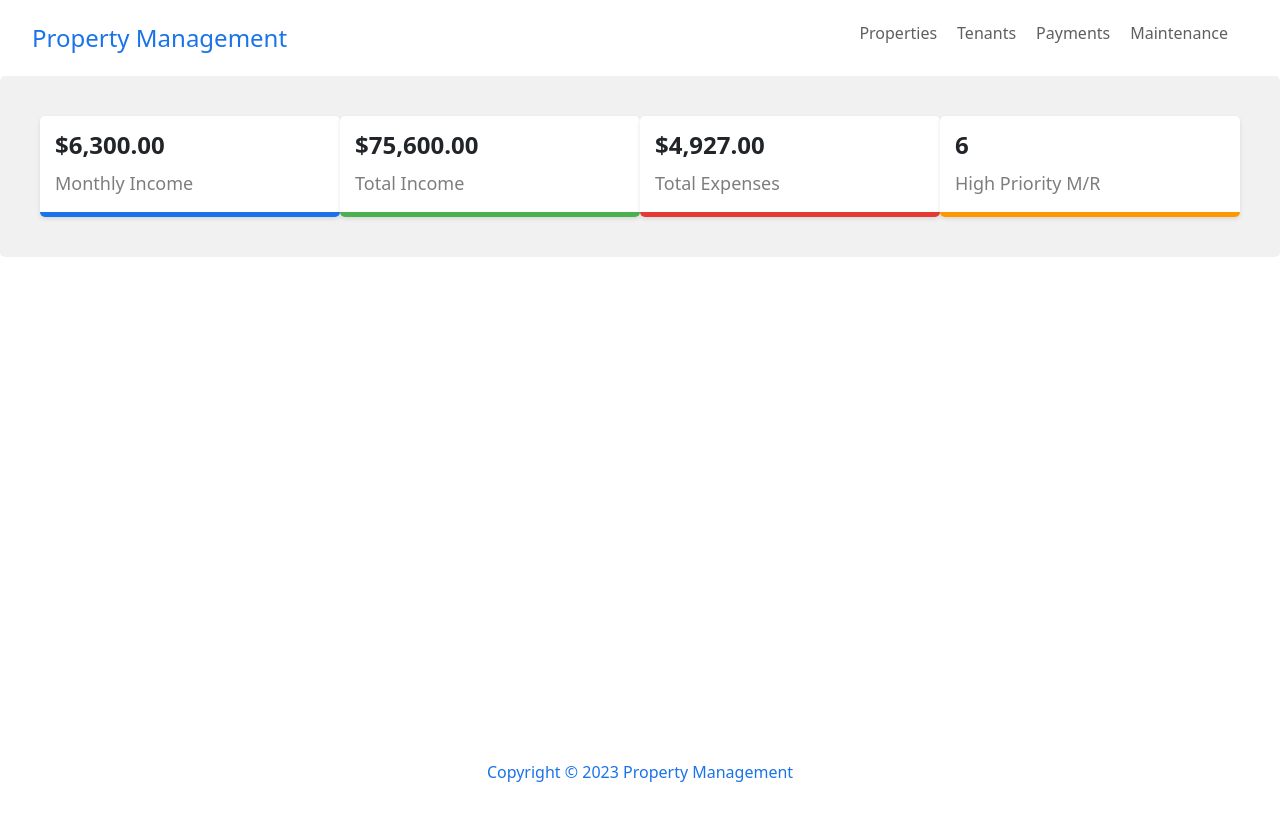
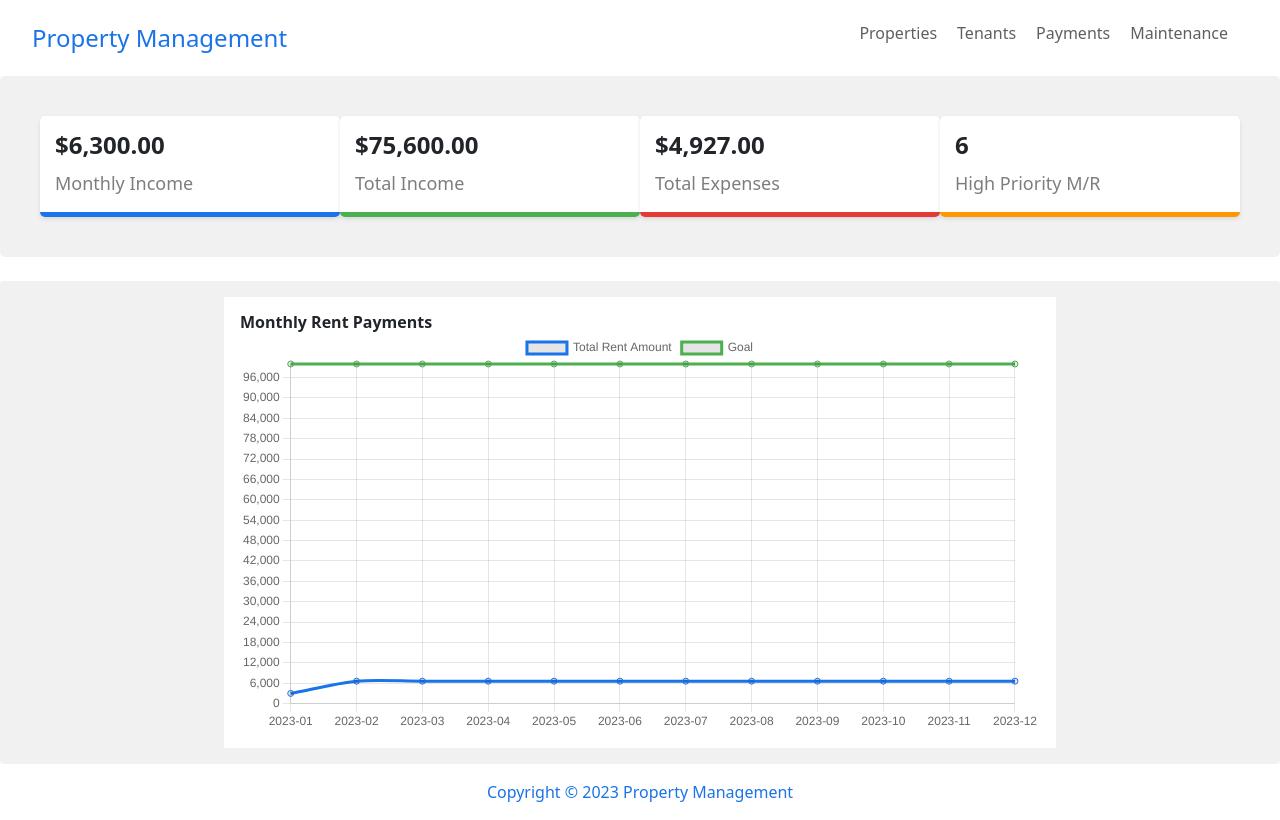
Before and after one commit to zsherman2510/PropertyManagmentProject, a React (Vite) app: page / in a window 1280 px wide. Built offline with nearby package versions, Linux system fonts and the light colour scheme.

Commit message:
created line chart (#7)

```diff
--- /dev/null
+++ b/src/components/Dashboard/FinancialSummary.jsx
@@ -0,0 +1,50 @@
+import React from 'react'
+import { Line } from 'react-chartjs-2'
+
+const FinancialSummary = ({ payments, months, monthlyGoal }) => {
+  const monthlyTotals = months.map(month => {
+    const monthlyPayments = payments.filter(payment => payment.date.startsWith(month));
+    const totalAmount = monthlyPayments.reduce((sum, payment) => sum + payment.amount, 0);
+    return totalAmount;
+  });
+
+  const data = {
+    labels: months,
+    datasets: [
+      {
+        label: 'Total Rent Amount',
+        data: monthlyTotals,
+        fill: false,
+        borderColor: '#1a73e8',
+        tension: 0.3,
+      },
+      {
+        label: 'Goal',
+        data: Array(months.length).fill(monthlyGoal),
+        fill: false,
+        borderColor: '#4caf50',
+        tension: 0.3,
+      }
+    ]
+  }
+
+  const options ={
+    scales: {
+      y: {
+        beginAtZero: true,
+        ticks: {
+          stepSize: 1000
+        }
+      }
+    }
+  }
+
+  return (
+    <div className="dashboard-background p-3">
+      <h2 className="font-bold">Monthly Rent Payments</h2>
+      <Line data={data} options={options}/>
+    </div>
+  )
+}
+
+export default FinancialSummary
--- a/src/components/Dashboard/index.jsx
+++ b/src/components/Dashboard/index.jsx
@@ -1,6 +1,10 @@
 import React, { useState, useEffect } from 'react'
 import OverallSummary from './OverallSummary';
+import FinancialSummary from './FinancialSummary';
+import Chart from "chart.js/auto"
+import { CategoryScale } from 'chart.js';
 
+Chart.register(CategoryScale);
 const Dashboard = () => {
   const [properties, setProperties] = useState([]);
   const [maintenance, setMaintenance] = useState([]);
@@ -27,10 +31,12 @@ const Dashboard = () => {
     }
     fetchData();
   }, [])
+  const monthlyGoal = 100000;
+  const months = [...new Set(payments.map(payment => payment.date.substring(0, 7)))];
+
   const totalIncome = payments.reduce((sum, payment) => sum + payment.amount, 0);
   const totalExpenses = expenses.reduce((sum, expense) => sum + expense.amount, 0);
   const highPriorityMaintenance = maintenance.filter((request) => request.priority === "High");
-  console.log(highPriorityMaintenance, 'high priority maintnenace')
   const calculateAverageMonthlyIncome = () => {
     const averageIncome = totalIncome / 12;
     return averageIncome;
@@ -42,6 +48,12 @@ const Dashboard = () => {
   return (
     <div>
       <OverallSummary monthlyIncome={totalMonthlyIncome} totalIncome={totalIncome} totalExpenses={totalExpenses} highPriorityMaintenance={highPriorityMaintenance} />
+      <div className="wrapper container d-flex flex-wrap justify-content-around p-3 mt-4 align-items-center">
+        <div className='col-12 col-md-8'>
+          <FinancialSummary payments={payments} monthlyGoal={monthlyGoal} months={months}/>
+        </div>
+
+      </div>
     </div>
   )
 }
```
